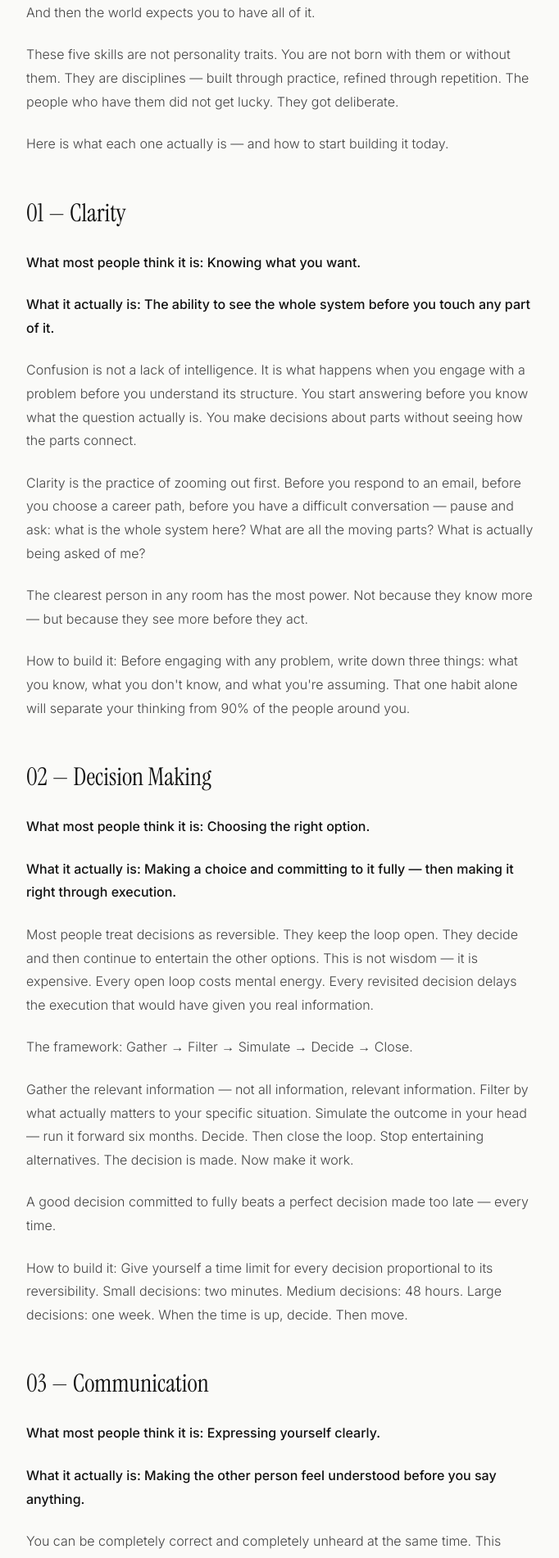
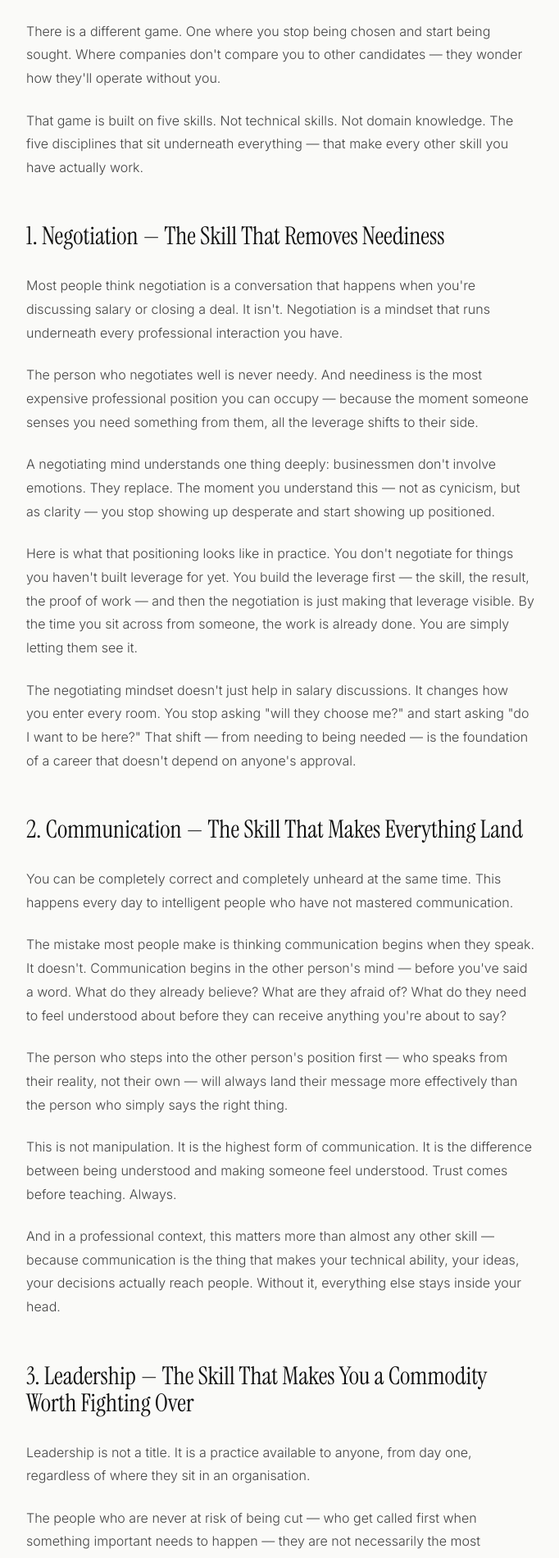
Before and after one commit to durveshpatil17/durvesh-portfolio-2026, a React (Vite) app: page /writing/the-5-skills-nobody-teaches-you in a window 1280 px wide. Shown: the part 820-2721 px from the top of the page at 82% size, without its empty margins (298-980 px from the left). Built offline with nearby package versions, Linux system fonts and the light colour scheme.

Commit message:
feat: replace 'The 5 Skills' article content with new copy

```diff
--- a/src/data/posts.js
+++ b/src/data/posts.js
@@ -1,56 +1,53 @@
 export const posts = {
   'the-5-skills-nobody-teaches-you': [
-    { type: 'paragraph', content: 'Every college teaches you a subject.' },
-    { type: 'paragraph', content: 'Nobody teaches you how to think clearly under pressure. Nobody teaches you how to make a decision and not second-guess it for weeks. Nobody teaches you how to walk into a room and be heard. Nobody teaches you how to lead people who don\'t report to you. Nobody teaches you how to ask for what you deserve without feeling like you\'re asking for too much.' },
-    { type: 'paragraph', content: 'And then the world expects you to have all of it.' },
-    { type: 'paragraph', content: 'These five skills are not personality traits. You are not born with them or without them. They are disciplines — built through practice, refined through repetition. The people who have them did not get lucky. They got deliberate.' },
-    { type: 'paragraph', content: 'Here is what each one actually is — and how to start building it today.' },
+    { type: 'paragraph', content: 'Most people build a resume. They list what they studied, where they interned, what tools they know. Then they send it out and wait to be chosen.' },
+    { type: 'paragraph', content: 'That is the wrong game entirely.' },
+    { type: 'paragraph', content: 'A resume built on qualifications makes you a commodity. There are ten thousand people with the same degree, the same internship, the same tools. You are competing on price — and someone will always accept less than you.' },
+    { type: 'paragraph', content: 'There is a different game. One where you stop being chosen and start being sought. Where companies don\'t compare you to other candidates — they wonder how they\'ll operate without you.' },
+    { type: 'paragraph', content: 'That game is built on five skills. Not technical skills. Not domain knowledge. The five disciplines that sit underneath everything — that make every other skill you have actually work.' },
 
-    { type: 'heading', content: '01 — Clarity' },
-    { type: 'bold', content: 'What most people think it is: Knowing what you want.' },
-    { type: 'bold', content: 'What it actually is: The ability to see the whole system before you touch any part of it.' },
-    { type: 'paragraph', content: 'Confusion is not a lack of intelligence. It is what happens when you engage with a problem before you understand its structure. You start answering before you know what the question actually is. You make decisions about parts without seeing how the parts connect.' },
-    { type: 'paragraph', content: 'Clarity is the practice of zooming out first. Before you respond to an email, before you choose a career path, before you have a difficult conversation — pause and ask: what is the whole system here? What are all the moving parts? What is actually being asked of me?' },
-    { type: 'paragraph', content: 'The clearest person in any room has the most power. Not because they know more — but because they see more before they act.' },
-    { type: 'paragraph', content: 'How to build it: Before engaging with any problem, write down three things: what you know, what you don\'t know, and what you\'re assuming. That one habit alone will separate your thinking from 90% of the people around you.' },
+    { type: 'heading', content: '1. Negotiation — The Skill That Removes Neediness' },
+    { type: 'paragraph', content: 'Most people think negotiation is a conversation that happens when you\'re discussing salary or closing a deal. It isn\'t. Negotiation is a mindset that runs underneath every professional interaction you have.' },
+    { type: 'paragraph', content: 'The person who negotiates well is never needy. And neediness is the most expensive professional position you can occupy — because the moment someone senses you need something from them, all the leverage shifts to their side.' },
+    { type: 'paragraph', content: 'A negotiating mind understands one thing deeply: businessmen don\'t involve emotions. They replace. The moment you understand this — not as cynicism, but as clarity — you stop showing up desperate and start showing up positioned.' },
+    { type: 'paragraph', content: 'Here is what that positioning looks like in practice. You don\'t negotiate for things you haven\'t built leverage for yet. You build the leverage first — the skill, the result, the proof of work — and then the negotiation is just making that leverage visible. By the time you sit across from someone, the work is already done. You are simply letting them see it.' },
+    { type: 'paragraph', content: 'The negotiating mindset doesn\'t just help in salary discussions. It changes how you enter every room. You stop asking "will they choose me?" and start asking "do I want to be here?" That shift — from needing to being needed — is the foundation of a career that doesn\'t depend on anyone\'s approval.' },
 
-    { type: 'heading', content: '02 — Decision Making' },
-    { type: 'bold', content: 'What most people think it is: Choosing the right option.' },
-    { type: 'bold', content: 'What it actually is: Making a choice and committing to it fully — then making it right through execution.' },
-    { type: 'paragraph', content: 'Most people treat decisions as reversible. They keep the loop open. They decide and then continue to entertain the other options. This is not wisdom — it is expensive. Every open loop costs mental energy. Every revisited decision delays the execution that would have given you real information.' },
-    { type: 'paragraph', content: 'The framework: Gather → Filter → Simulate → Decide → Close.' },
-    { type: 'paragraph', content: 'Gather the relevant information — not all information, relevant information. Filter by what actually matters to your specific situation. Simulate the outcome in your head — run it forward six months. Decide. Then close the loop. Stop entertaining alternatives. The decision is made. Now make it work.' },
-    { type: 'paragraph', content: 'A good decision committed to fully beats a perfect decision made too late — every time.' },
-    { type: 'paragraph', content: 'How to build it: Give yourself a time limit for every decision proportional to its reversibility. Small decisions: two minutes. Medium decisions: 48 hours. Large decisions: one week. When the time is up, decide. Then move.' },
+    { type: 'heading', content: '2. Communication — The Skill That Makes Everything Land' },
+    { type: 'paragraph', content: 'You can be completely correct and completely unheard at the same time. This happens every day to intelligent people who have not mastered communication.' },
+    { type: 'paragraph', content: 'The mistake most people make is thinking communication begins when they speak. It doesn\'t. Communication begins in the other person\'s mind — before you\'ve said a word. What do they already believe? What are they afraid of? What do they need to feel understood about before they can receive anything you\'re about to say?' },
+    { type: 'paragraph', content: 'The person who steps into the other person\'s position first — who speaks from their reality, not their own — will always land their message more effectively than the person who simply says the right thing.' },
+    { type: 'paragraph', content: 'This is not manipulation. It is the highest form of communication. It is the difference between being understood and making someone feel understood. Trust comes before teaching. Always.' },
+    { type: 'paragraph', content: 'And in a professional context, this matters more than almost any other skill — because communication is the thing that makes your technical ability, your ideas, your decisions actually reach people. Without it, everything else stays inside your head.' },
 
-    { type: 'heading', content: '03 — Communication' },
-    { type: 'bold', content: 'What most people think it is: Expressing yourself clearly.' },
-    { type: 'bold', content: 'What it actually is: Making the other person feel understood before you say anything.' },
-    { type: 'paragraph', content: 'You can be completely correct and completely unheard at the same time. This happens every day. The message was right. The timing was wrong. The language didn\'t match how the listener thinks. The relationship wasn\'t there to carry the weight of what was being said.' },
-    { type: 'paragraph', content: 'Communication does not begin when you speak. It begins when you understand where the other person is standing. What do they already believe? What are they afraid of? What do they need to hear before they can receive what you want to tell them?' },
-    { type: 'paragraph', content: 'Step into their position first. Speak from there. This is not manipulation — it is the highest form of communication. It is the difference between being understood and making someone feel understood. Trust comes before teaching.' },
-    { type: 'paragraph', content: 'How to build it: Before any important conversation, ask yourself: what does this person care about most right now? What is their biggest concern? Start there — not with your point, but with their reality. Then build to yours.' },
+    { type: 'heading', content: '3. Leadership — The Skill That Makes You a Commodity Worth Fighting Over' },
+    { type: 'paragraph', content: 'Leadership is not a title. It is a practice available to anyone, from day one, regardless of where they sit in an organisation.' },
+    { type: 'paragraph', content: 'The people who are never at risk of being cut — who get called first when something important needs to happen — they are not necessarily the most technically skilled. They are the people whose absence would create the most problems.' },
+    { type: 'paragraph', content: 'They make others better. They solve problems nobody assigned them. They give direction when there is none. They hold accountability without being asked. They surface risks before they become crises. They manage the team, maintain the decorum, get the work done.' },
+    { type: 'paragraph', content: 'Understand this: a leader is a commodity that people want to hire to get their work done. And a commodity in genuine demand does not negotiate from desperation — they negotiate from abundance. The best organisations are not just hiring you. They are replacing someone. And they will replace someone with you if you are demonstrably better at leading outcomes than whoever is currently there.' },
+    { type: 'paragraph', content: 'This is not ruthless. It is simply how organisations function. Emotions are not part of the business calculation. Results are. Become the person who delivers results through other people — and you become someone who cannot easily be replaced.' },
 
-    { type: 'heading', content: '04 — Negotiation' },
-    { type: 'bold', content: 'What most people think it is: Asking for more and hoping they say yes.' },
-    { type: 'bold', content: 'What it actually is: A positioning exercise that begins long before the conversation starts.' },
-    { type: 'paragraph', content: 'Most people negotiate from desperation. They need the job, the deal, the approval — and the other person can feel it. Desperation is the most expensive position you can negotiate from because it hands all the leverage to the other side before you\'ve said a word.' },
-    { type: 'paragraph', content: 'Real negotiation starts months earlier. It starts when you build skills that are genuinely scarce. When you do work that creates real outcomes. When you develop relationships that exist independently of any single transaction. By the time you sit down to negotiate, the leverage should already exist — you are just making it visible.' },
-    { type: 'paragraph', content: 'You cannot negotiate without desperation unless you are genuinely not desperate. Which means the work of negotiation is not the conversation. It is everything you build before the conversation.' },
-    { type: 'paragraph', content: 'How to build it: Stop negotiating for things you haven\'t earned leverage for yet. Instead, spend that energy building the thing that creates leverage — a skill, a result, a relationship, a proof of work. Then negotiate from that position.' },
+    { type: 'heading', content: '4. Decision Making — The World\'s Greatest Skill' },
+    { type: 'paragraph', content: 'Every other skill you have is wasted if you cannot make great decisions.' },
+    { type: 'paragraph', content: 'Think about it. You can be brilliant at communication — but if you communicate the wrong message, it counts for nothing. You can be a natural leader — but if you lead people in the wrong direction, the team follows you into failure. Every skill you build, every capability you develop, every piece of knowledge you accumulate — it all flows through the filter of your decisions. If that filter is broken, everything is lost.' },
+    { type: 'paragraph', content: 'Decision making is the world\'s greatest skill because it is the one that determines whether all your other skills produce outcomes or produce noise.' },
+    { type: 'paragraph', content: 'Here is how you build it. A great decision is not a guess. It is a process:' },
+    { type: 'paragraph', content: 'Gather — collect the relevant information. Not all information. Relevant information. The person who waits for complete information never decides. The person who acts on insufficient information decides badly. You are looking for the minimum viable input to make a sound call.' },
+    { type: 'paragraph', content: 'Filter — remove what doesn\'t apply to your specific situation. Most information is noise. Your job is to find the signal.' },
+    { type: 'paragraph', content: 'Categorise — sort what remains. What is urgent? What is important? What is both? What is neither?' },
+    { type: 'paragraph', content: 'Connect the dots — look for patterns. What does this remind you of? What has happened before in situations like this? What is the underlying structure?' },
+    { type: 'paragraph', content: 'Make assumptions explicit — every decision rests on assumptions. State yours out loud. "I am assuming that X is true. If X is not true, my decision changes." This one practice alone will save you from more bad decisions than almost anything else.' },
+    { type: 'paragraph', content: 'Do a dry run — simulate the outcome mentally before you commit. Run it forward three months, six months, a year. What does the world look like if this decision plays out as expected? What does it look like if it doesn\'t?' },
+    { type: 'paragraph', content: 'Decide. Then close the loop.' },
+    { type: 'paragraph', content: 'That last part is where most people fail. They decide — and then keep the loop open. They continue entertaining alternatives. They revisit. They second-guess. Every open loop costs mental energy and delays the execution that would give you real information about whether the decision was right.' },
+    { type: 'paragraph', content: 'A good decision committed to fully beats a perfect decision made too late. Every time. Without exception.' },
+    { type: 'paragraph', content: 'Do this process mentally, repeatedly, across every decision you face — small and large. Train the muscle. Because decision making is not a gift. It is a discipline built through deliberate repetition.' },
 
-    { type: 'heading', content: '05 — Leadership' },
-    { type: 'bold', content: 'What most people think it is: Having a title and directing people.' },
-    { type: 'bold', content: 'What it actually is: Making other people\'s work better and changing what gets asked — not just answering what is asked.' },
-    { type: 'paragraph', content: 'The people who are never at risk of being cut do not have the most impressive resumes. They are the people whose absence would create the most problems. They make others better. They solve problems nobody assigned. They surface risks before they become crises. They build relationships across functions, not just vertically. They never complain without a solution attached.' },
-    { type: 'paragraph', content: 'Leadership is not a position. It is a practice — available to anyone, regardless of title, from day one. The intern who built the tool nobody asked for. The analyst who connected two teams who weren\'t talking. The student who took responsibility for an outcome without being asked.' },
-    { type: 'paragraph', content: 'Visibility is not arrogance. It is insurance. People cannot advocate for you if they do not know what you are doing and why it matters.' },
-    { type: 'paragraph', content: 'How to build it: This week, solve one problem that nobody assigned you. Make someone else\'s work easier without being asked. Then do it again next week. Repeat until it becomes how you operate.' },
-
-    { type: 'heading', content: 'The real reason these five matter' },
-    { type: 'paragraph', content: 'These are not soft skills. That framing has done enormous damage — it makes them sound optional, supplementary, the kind of thing you develop after you\'ve built the "real" skills.' },
-    { type: 'paragraph', content: 'They are the real skills. Every person who has built something meaningful — a career, a company, a reputation — has these five running underneath everything they do. The technical skills change. The domain changes. The industry changes. These five do not change.' },
-    { type: 'paragraph', content: 'You were not taught them because the system that educated you was not optimised for your success. It was optimised for your placement. Those are not the same thing.' },
-    { type: 'paragraph', content: 'Start building them now. Not because someone told you to. Because the person you are trying to become will need all five — and the earlier you start, the more compounded the return.' },
+    { type: 'heading', content: 'The Thread That Connects All Five' },
+    { type: 'paragraph', content: 'These skills do not operate in isolation. They compound.' },
+    { type: 'paragraph', content: 'Clarity lets you see the whole system before you act. Decision making lets you choose the right move within that system. Communication lets your choice reach the people who need to act on it. Leadership ensures those people move in the right direction. And negotiation means you are doing all of this from a position of strength — never desperation.' },
+    { type: 'paragraph', content: 'Build them in sequence. Start with clarity — because without it, everything else is just movement without direction. Add decision making — because clarity without action is just observation. Layer in communication — because decisions that don\'t reach people don\'t change anything. Develop leadership — because the greatest multiplier of individual capability is the ability to move other people. And underneath all of it, build the negotiating mindset — because the world will test your resolve constantly, and the person who negotiates from strength survives every test.' },
+    { type: 'paragraph', content: 'Your resume is not a list of what you have done. It is a pitch deck backed by proof of work. And the proof that matters most is not the certificates or the grades. It is the evidence that you think clearly, decide well, communicate effectively, lead without being asked, and never — not once — negotiate from neediness.' },
+    { type: 'paragraph', content: 'That person is not a candidate. That person is a solution. And solutions don\'t wait to be chosen. They get called.' }
   ]
 };
```
